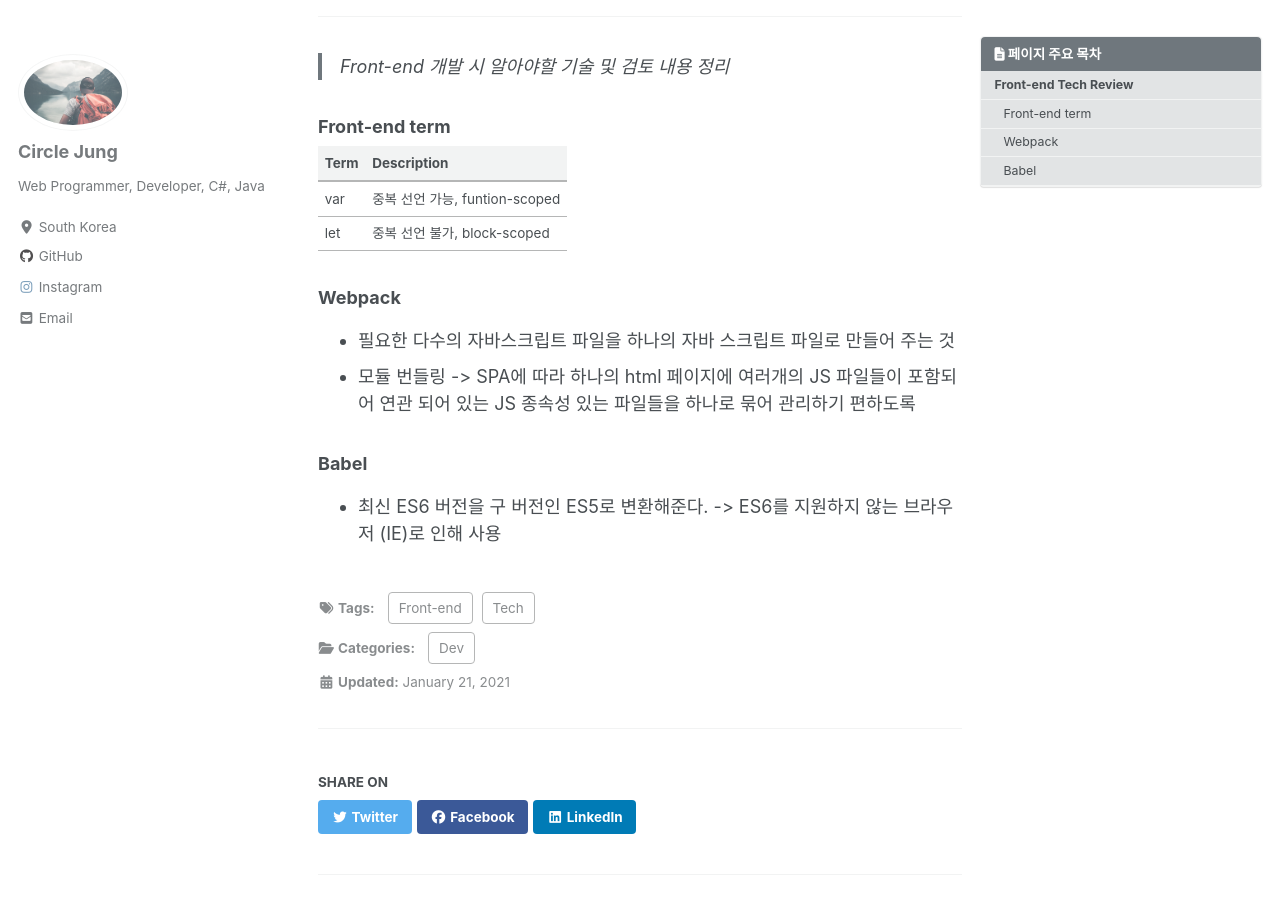
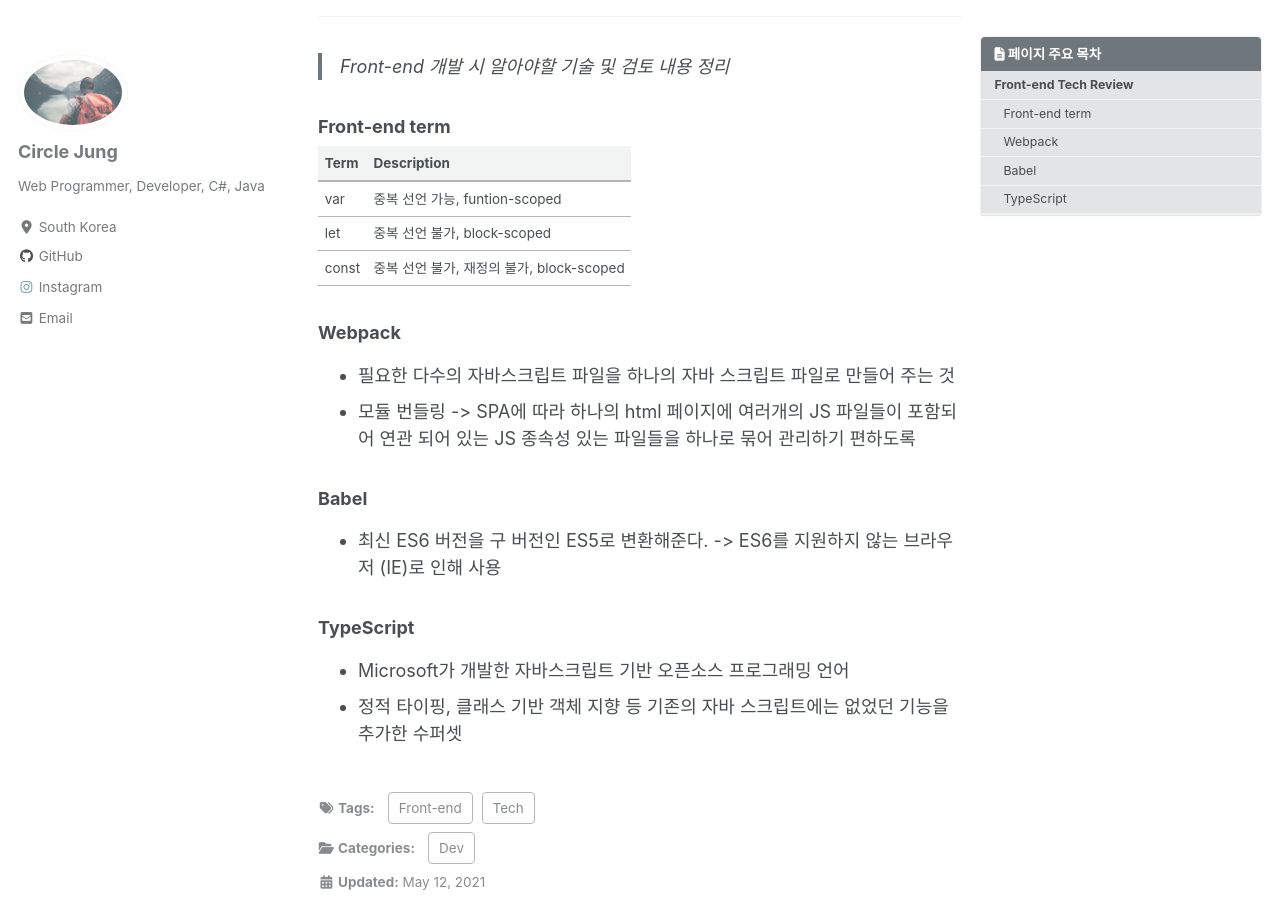
Before and after one commit to jwh0124/jwh0124.github.io, a Jekyll site: the page built from _posts/2021-01-13-frontend.md, in a window 1280 px wide and 900 px high, scrolled down 223 px. Built offline with Jekyll 4.4.1, drawn with Linux system fonts in a browser that asks for light colours; cached includes are drawn as plain includes; nearby versions of some CDN libraries; comment, search, counter and statistics services are not loaded.

```diff
--- a/_posts/2021-01-13-frontend.md
+++ b/_posts/2021-01-13-frontend.md
@@ -24,6 +24,7 @@ last_modified_at: 2021-01-21T13:11:00+09:00
 | :--- | :---------- |
 | var  | 중복 선언 가능, funtion-scoped |
 | let  | 중복 선언 불가, block-scoped |
+| const | 중복 선언 불가, 재정의 불가, block-scoped |
 
 ### Webpack ###
 
@@ -33,3 +34,8 @@ last_modified_at: 2021-01-21T13:11:00+09:00
 ### Babel ###
 
 - 최신 ES6 버전을 구 버전인 ES5로 변환해준다. -> ES6를 지원하지 않는 브라우저 (IE)로 인해 사용
+
+### TypeScript ###
+
+- Microsoft가 개발한 자바스크립트 기반 오픈소스 프로그래밍 언어
+- 정적 타이핑, 클래스 기반 객체 지향 등 기존의 자바 스크립트에는 없었던 기능을 추가한 수퍼셋
```
Also changed, not shown: other parts of _posts/2021-01-13-frontend.md (+1 -1 lines), _posts/2020-05-09-development_tip.md (+2 -1 lines).
